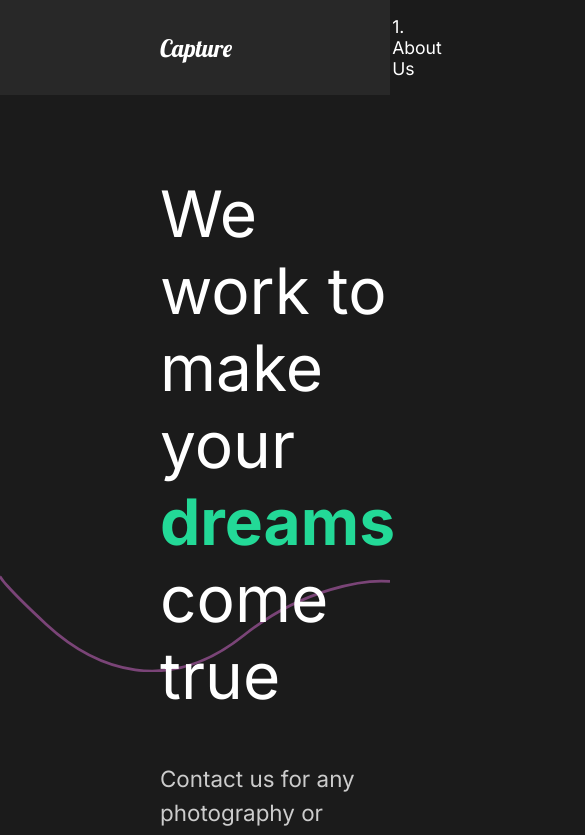
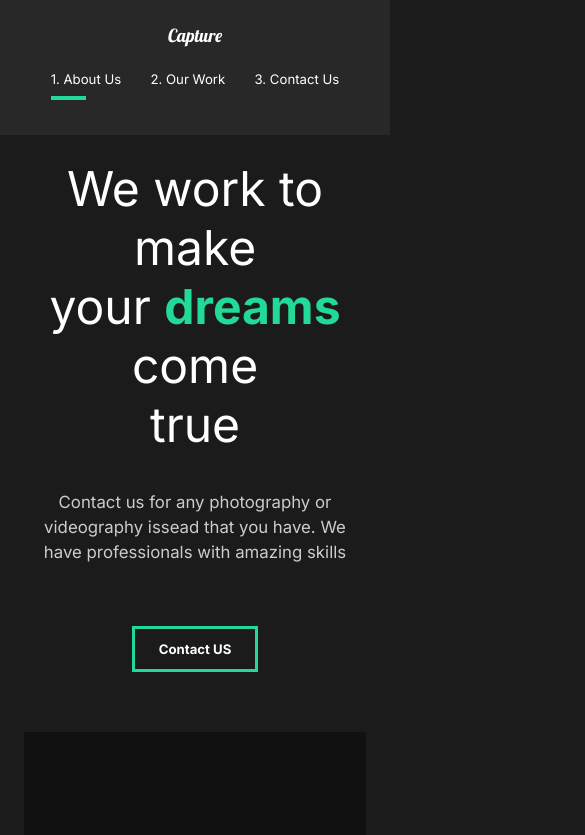
Before and after one commit to lindmon/Capture, a React (Create React App) app: page / in a window 390 px wide. Shown: the top 835 px of the page, 585 px wide, since content can reach past the window. Built offline with nearby package versions, Linux system fonts and the light colour scheme.

Commit message:
mobile version

```diff
--- a/src/components/FaqSection.js
+++ b/src/components/FaqSection.js
@@ -5,7 +5,6 @@
 import { LayoutGroup} from "framer-motion";
 import {useScroll} from './useScroll';
 import {scrollReveal} from "../animation";
-import {motion} from 'framer-motion';
 
 const FaqSection = () => {
     const [element, controls] = useScroll();
--- a/src/components/GlobalStyle.js
+++ b/src/components/GlobalStyle.js
@@ -6,6 +6,11 @@
     margin: 0;
     padding: 0;
     box-sizing:border-box;
+}
+html{
+    @media (max-width: 1700px){
+        font-size:75%;
+    }
 }
 
 body {
--- a/src/components/Nav.js
+++ b/src/components/Nav.js
@@ -1,20 +1,26 @@
 import React from "react";
 import styled from "styled-components";
 import {Link} from 'react-router-dom';
+import {motion} from 'framer-motion';
+import {useLocation} from 'react-router-dom';
 
 const Nav = () => {
+    const {pathname}=useLocation();
     return(
         <StyledNav>
             <h1><Link id="Logo" to="/">Capture</Link></h1>
             <ul>
                 <li>
                     <Link to="/">1. About Us</Link>
+                    <Line transition={{duration:0.75}} initial={{width:"0%"}} animate={{width: pathname === '/'?"50%" : '0'}}/>
                 </li>
                 <li>
                     <Link to="/work">2. Our Work</Link>
+                    <Line transition={{duration:0.75}} initial={{width:"0%"}} animate={{width: pathname === '/work'?"50%" : '0'}}/>
                 </li>
                 <li>
                     <Link to="/contact">3. Contact Us</Link>
+                    <Line transition={{duration:0.75}} initial={{width:"0%"}} animate={{width: pathname === '/contact'?"50%" : '0'}}/>
                 </li>
             </ul>
         </StyledNav>
@@ -47,6 +53,36 @@
     li{
         padding-left: 10rem;
         position: relative;
+
+    }
+    @media (max-width:1300px) {
+            flex-direction:column;
+            padding: 2rem 1rem;
+            #logo{
+                display:inline-block;
+                margin: 1rem;
+            }
+            ul{
+                padding:2rem;
+                justify-content:space-around;
+                width: 100%;
+                li{
+                    padding: 0;
+                }
+            }
+        }
+`;
+
+const Line = styled(motion.div)`
+    height: 0.3rem;
+    background-color:#23d997;
+    width: 0;
+    position: absolute;
+    bottom:-80%;
+    left: 60%;
+    @media(max-width:1300px) {
+        left: 0%;
+
     }
 `;
 export default Nav;
--- a/src/components/ServicesSection.js
+++ b/src/components/ServicesSection.js
@@ -5,7 +5,7 @@
 import teamwork from '../img/teamwork.svg';
 import home2 from '../img/home2.png';
 import styled from 'styled-components';
-import {About, Description, Image, Hide} from "../styles";
+import {About, Description, Image} from "../styles";
 import {scrollReveal} from "../animation";
 import {useScroll} from './useScroll';
 
@@ -64,10 +64,15 @@
         width: 70%;
         padding: 2rem 0rem 4rem 0rem;
     }
+
+
 `;
 const Cards = styled.div`
     display:flex;
     flex-wrap:wrap;
+    @media (max-width: 1300px) {
+       justify-content: center;
+    }
 `;
 const Card = styled.div`
     flex-basis: 20rem;
--- a/src/pages/ContactUs.js
+++ b/src/pages/ContactUs.js
@@ -33,11 +33,19 @@
     padding: 5rem 10rem;
     color: #353535;
     min-height:90vh;
+    @media (max-width:1500px) {
+           padding: 2rem;
+           font-size: 1rem;
+
+        }
 `;
 
 const Title = styled.div`
     margin-bottom:4rem;
     color:black;
+    @media (max-width:1500px) {
+        margin-top: 5rem;
+        }
 `;
 const Hide = styled.div`
     overflow: hidden;
--- a/src/pages/MovieDetail.js
+++ b/src/pages/MovieDetail.js
@@ -82,6 +82,10 @@
     margin: 5rem 10rem;
     align-items: center;
     justify-content: space-around;
+    @media (max-width:1500px) {
+        display: block;
+        margin: 2rem 2rem;
+    }
 `;
 
 const ImageDisplay = styled.div`
--- a/src/pages/OurWork.js
+++ b/src/pages/OurWork.js
@@ -53,6 +53,10 @@
     min-height: 100vh;
     overflow: hidden;
     padding: 5rem 10rem;
+    @media (max-width:1300px) {
+        padding: 2rem 2rem;
+
+        }
     h2{
         padding: 1rem 0rem;
     }
--- a/src/styles.js
+++ b/src/styles.js
@@ -8,6 +8,11 @@
     justify-content: space-between;
     padding: 5rem 10rem;
     color: white;
+    @media (max-width: 1300px) {
+        display: block;
+        padding: 2rem 2rem;
+        text-align: center;
+    }
 `;
 
 export const Description = styled.div`
@@ -16,6 +21,13 @@
     z-index:2;
     h2{
         font-weight: lighter;
+    }
+    @media (max-width: 1300px) {
+        padding:0;
+        button {
+            margin: 2rem 0rem 5rem 0rem;
+
+        }
     }
 `;
 
```
